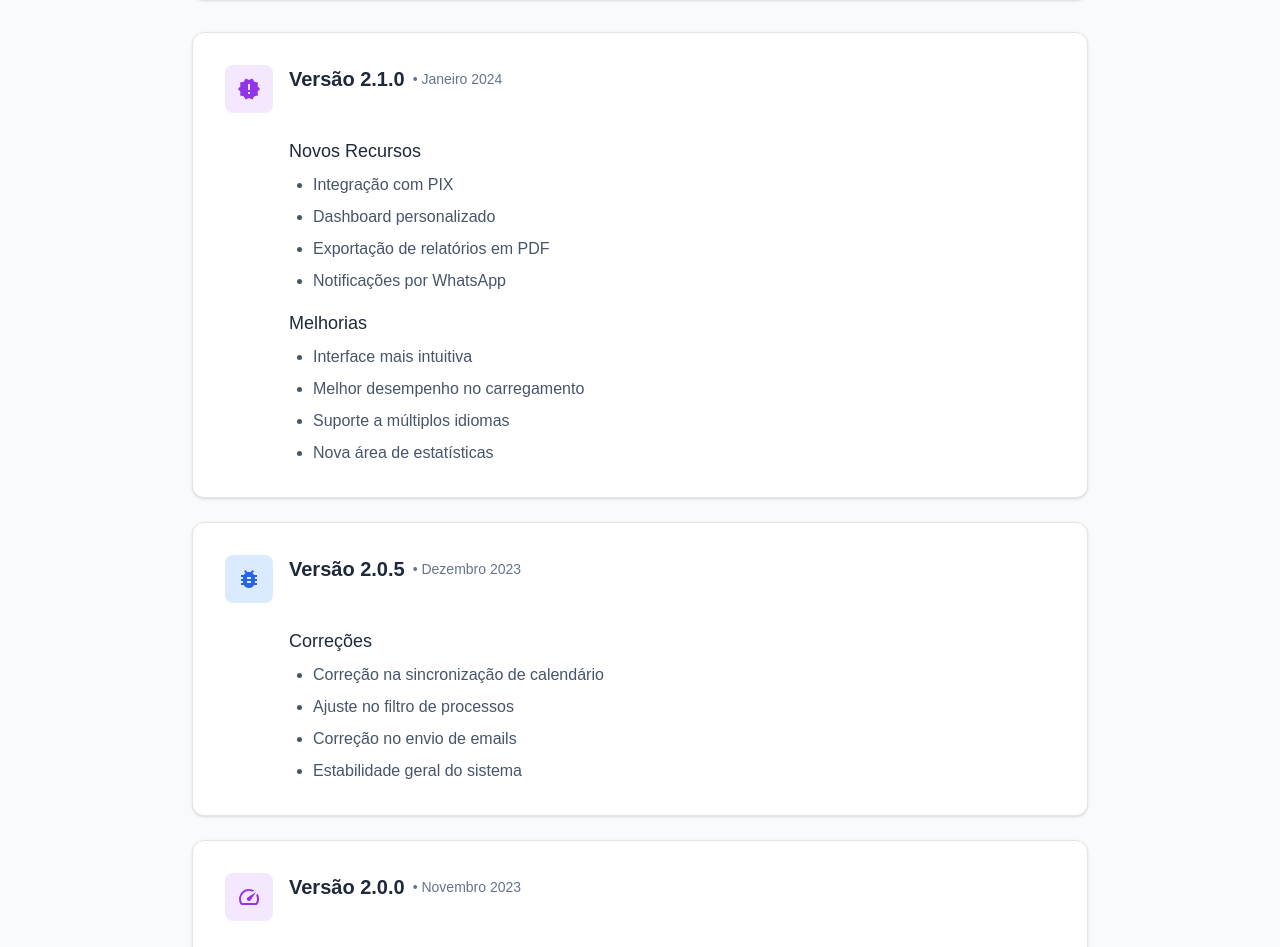
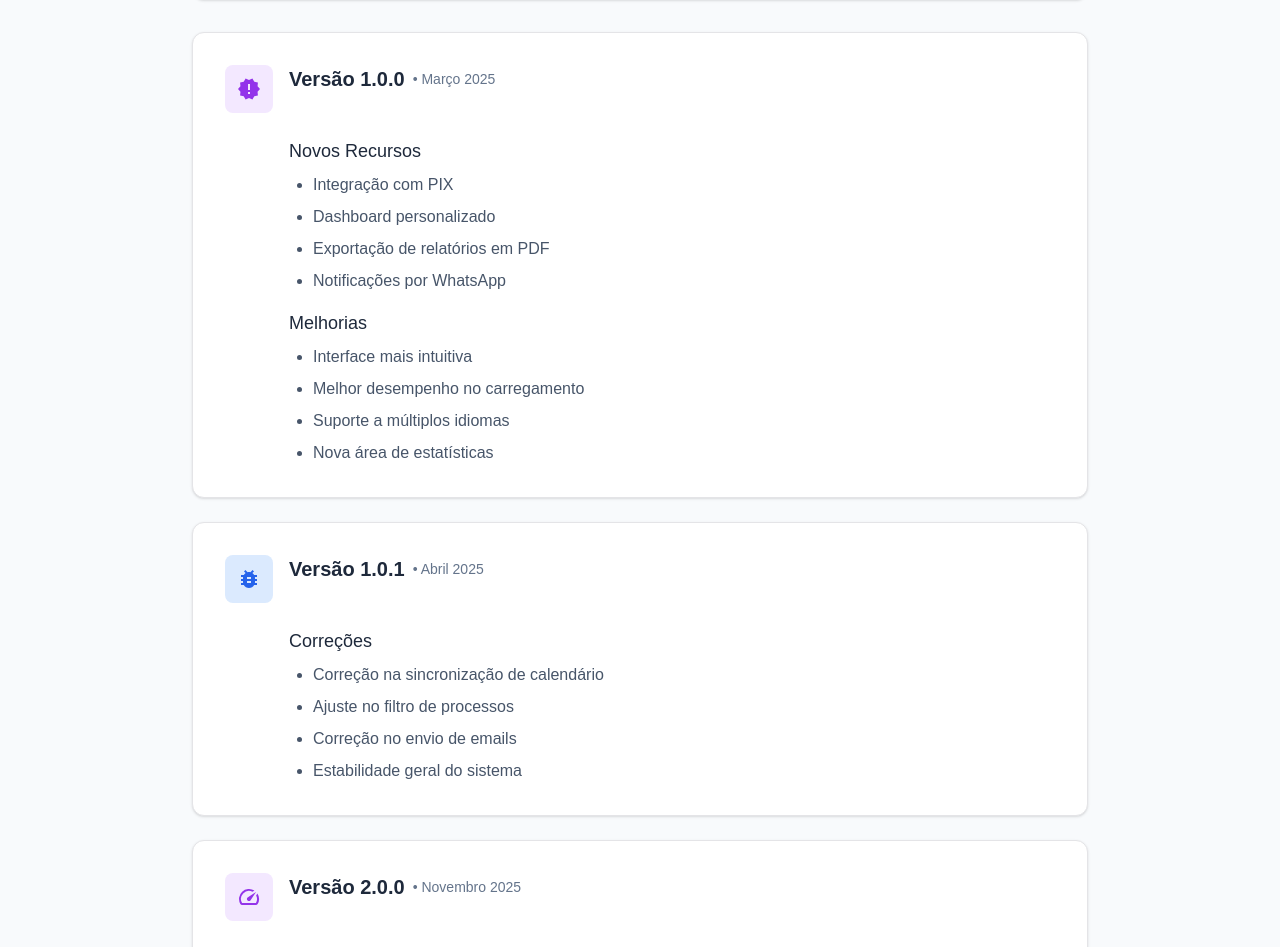
Before and after one commit to CelioCleiton40/iadv, a Next.js app: page /documentacao/atualizacoes in a window 1280 px wide. Shown: the part 310-1257 px from the top of the page. Built offline with nearby package versions, Linux system fonts and the light colour scheme.

Commit message:
Pequenas alterações no Css da página principal

```diff
--- a/src/app/documentacao/atualizacoes/page.tsx
+++ b/src/app/documentacao/atualizacoes/page.tsx
@@ -11,8 +11,8 @@ import Link from "next/link";
 export default function AtualizacoesPage() {
   const versions = [
     {
-      version: "2.1.0",
-      date: "Janeiro 2024",
+      version: "1.0.0",
+      date: "Março 2025",
       type: "major",
       icon: MdNewReleases,
       changes: [
@@ -37,8 +37,8 @@ export default function AtualizacoesPage() {
       ]
     },
     {
-      version: "2.0.5",
-      date: "Dezembro 2023",
+      version: "1.0.1",
+      date: "Abril 2025",
       type: "patch",
       icon: MdBugReport,
       changes: [
@@ -55,7 +55,7 @@ export default function AtualizacoesPage() {
     },
     {
       version: "2.0.0",
-      date: "Novembro 2023",
+      date: "Novembro 2025",
       type: "major",
       icon: MdSpeed,
       changes: [
--- a/src/app/documentacao/guia-de-api/page.tsx
+++ b/src/app/documentacao/guia-de-api/page.tsx
@@ -14,7 +14,7 @@ export default function GuiaApiPage() {
       method: "GET",
       path: "/api/processos",
       description: "Lista todos os processos",
-      example: `fetch('https://api.iadv.com/processos', {
+      example: `fetch('https://api.iadvmanager.com/processos', {
   headers: {
     'Authorization': 'Bearer seu_token'
   }
@@ -33,7 +33,7 @@ export default function GuiaApiPage() {
       method: "POST",
       path: "/api/clientes",
       description: "Cadastra um novo cliente",
-      example: `fetch('https://api.iadv.com/clientes', {
+      example: `fetch('https://api.iadvmanager.com/clientes', {
   method: 'POST',
   headers: {
     'Authorization': 'Bearer seu_token',
@@ -155,12 +155,6 @@ export default function GuiaApiPage() {
                 Voltar para Documentação
               </Link>
             </Button>
-            <Button asChild>
-              <Link href="https://api.iadv.com/docs" target="_blank">
-                <MdCode className="mr-2" />
-                Documentação Completa
-              </Link>
-            </Button>
           </div>
         </div>
       </main>
--- a/src/app/sobre/page.tsx
+++ b/src/app/sobre/page.tsx
@@ -15,10 +15,10 @@ const stats = [
 ];
 
 const timeline = [
-  { year: "2020", event: "Fundação do iAdv Manager" },
-  { year: "2021", event: "Lançamento da primeira versão" },
-  { year: "2022", event: "Expansão para todo Brasil" },
-  { year: "2023", event: "Integração com tribunais" },
+  { year: "2025", event: "Fundação do iAdv Manager" },
+  { year: "2025", event: "Lançamento da primeira versão" },
+  { year: "2026", event: "Expansão para todo Brasil" },
+  { year: "2025", event: "Integração com tribunais" },
 ];
 
 const team = [
--- a/src/app/tutorial/gestao-de-processos/page.tsx
+++ b/src/app/tutorial/gestao-de-processos/page.tsx
@@ -159,11 +159,6 @@ export default function GestaoProcessosPage() {
                 Voltar para Tutoriais
               </Link>
             </Button>
-            <Button asChild>
-              <Link href="/dashboard/casos">
-                Ir para Gestão de Casos
-              </Link>
-            </Button>
           </div>
         </div>
       </main>
--- a/src/app/tutorial/primeiros-passos/page.tsx
+++ b/src/app/tutorial/primeiros-passos/page.tsx
@@ -133,11 +133,6 @@ export default function PrimeirosPassosPage() {
                 Voltar para Tutoriais
               </Link>
             </Button>
-            <Button asChild>
-              <Link href="/dashboard">
-                Ir para Dashboard
-              </Link>
-            </Button>
           </div>
         </div>
       </main>
--- a/src/app/tutorial/recursos-avancados/page.tsx
+++ b/src/app/tutorial/recursos-avancados/page.tsx
@@ -157,11 +157,6 @@ export default function RecursosAvancadosPage() {
                 Voltar para Tutoriais
               </Link>
             </Button>
-            <Button asChild>
-              <Link href="/dashboard/configuracoes">
-                Configurar Recursos
-              </Link>
-            </Button>
           </div>
         </div>
       </main>
```
